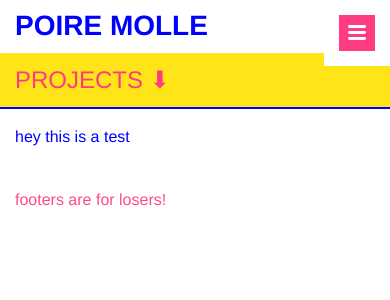
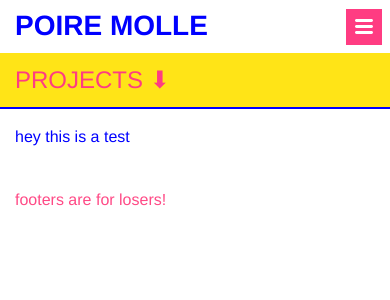
Before and after one commit to poiremolle/blog, a Jekyll site: the page built from index.md, in a window 390 px wide. Shown: the top 300 px of the page. Built offline with Jekyll 4.4.1, drawn with Linux system fonts in a browser that asks for light colours.

Commit message:
adjusting positions of hamburger menu icon

```diff
--- a/_sass/minima/_layout.scss
+++ b/_sass/minima/_layout.scss
@@ -80,9 +80,10 @@
 
   @include media-query($on-palm) {
     position: absolute;
-    top: 0px;
-    right: 0px;
-    display: block;
+    top: 9px;
+    right: 8px;
+    padding: 0;
+    //display: block;
     background-color: var(--secondary-color);
 
     label[for="nav-trigger"] {
```
